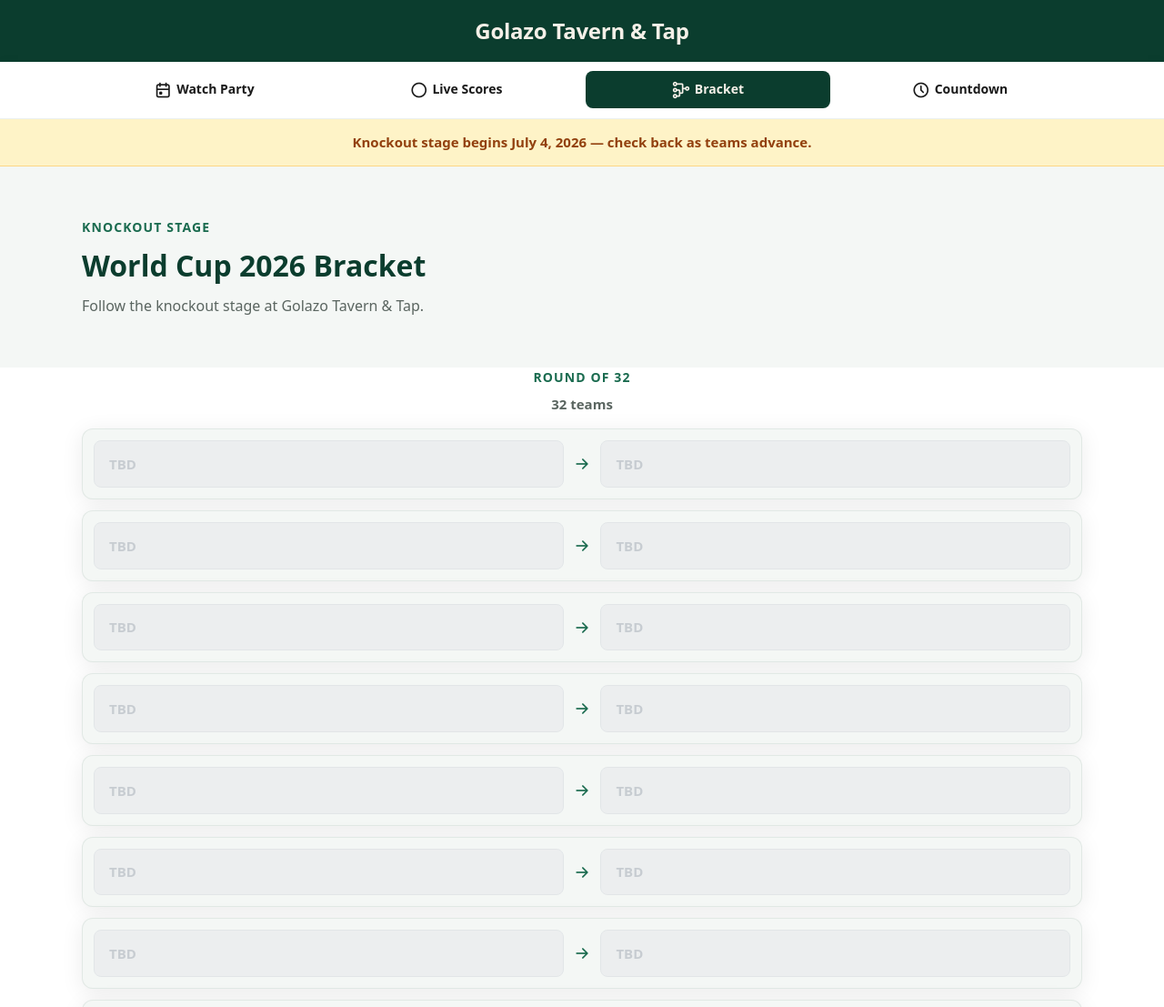
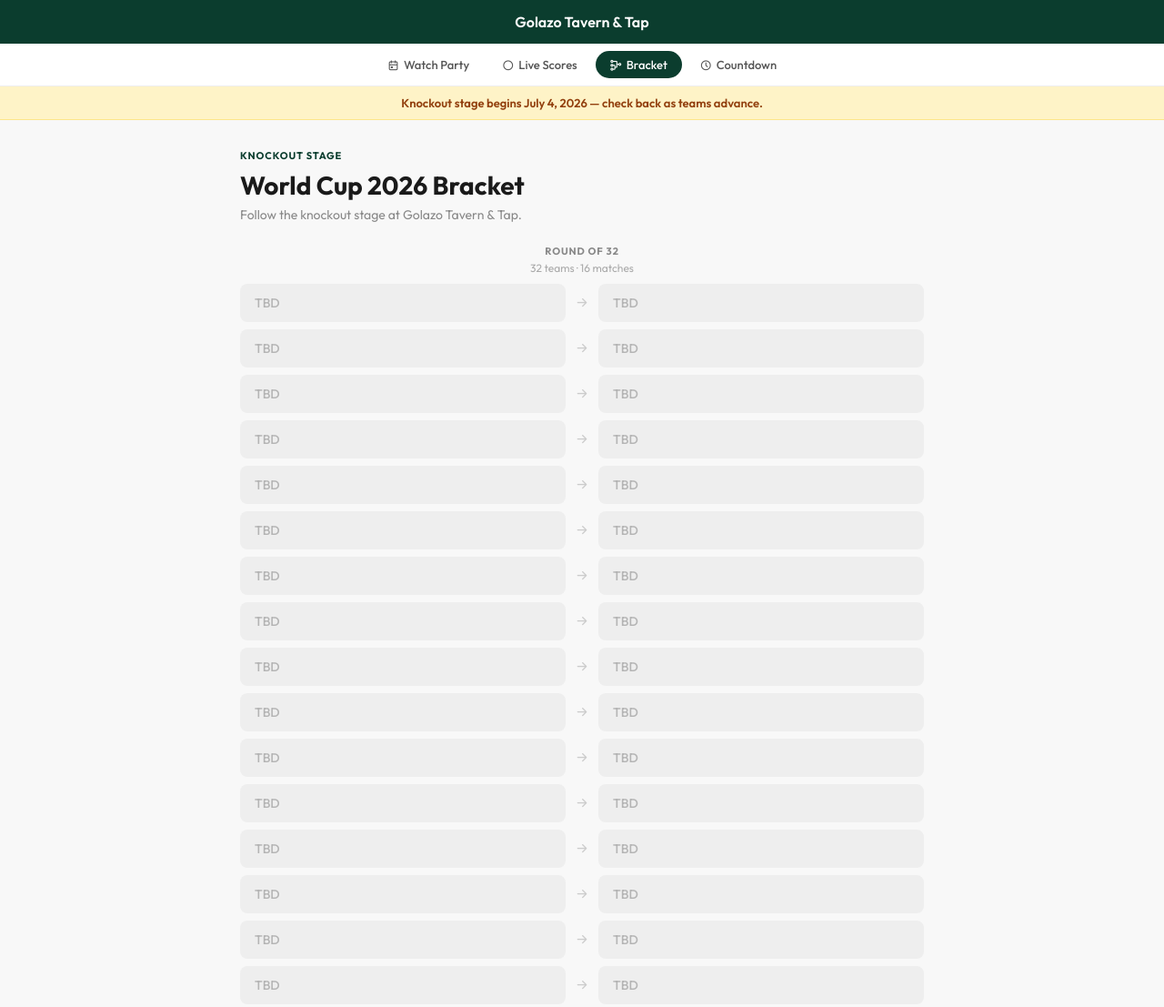
Before and after one commit to stephane234/golazo-web, a website: page bracket.html in a window 1280 px wide. Shown: the top 1107 px of the page at 91% size. Drawn offline with Linux system fonts and the light colour scheme.

Commit message:
bracket clean TBD direct replace

```diff
--- a/bracket.html
+++ b/bracket.html
@@ -1,158 +1,308 @@
 <!DOCTYPE html>
 <html lang="en">
+
 <head>
   <meta charset="UTF-8" />
   <meta name="viewport" content="width=device-width, initial-scale=1.0" />
-    <title>World Cup Bracket</title>
-    <link
-      rel="stylesheet"
-      href="https://cdn.jsdelivr.net/npm/@tabler/icons-webfont@latest/tabler-icons.min.css"
-    />
-    <link rel="stylesheet" href="styles/main.css" />
+  <title>World Cup 2026 Bracket</title>
+  <link rel="stylesheet" href="https://cdn.jsdelivr.net/npm/@tabler/icons-webfont@latest/tabler-icons.min.css" />
+  <link href="https://fonts.googleapis.com/css2?family=Outfit:wght@400;500;600;700&display=swap" rel="stylesheet" />
+  <script src="config.js"></script>
+  <style>
+    *,
+    *::before,
+    *::after {
+      box-sizing: border-box;
+      margin: 0;
+      padding: 0;
+    }
+
+    body {
+      font-family: 'Outfit', sans-serif;
+      background: #f8f8f8;
+      color: #1a1a1a;
+    }
+
+    .top-bar {
+      background: var(--brand, #042C53);
+      padding: 14px 1.5rem;
+      text-align: center;
+    }
+
+    .top-bar h1 {
+      font-size: 16px;
+      font-weight: 600;
+      color: #fff;
+    }
+
+    .nav {
+      background: #fff;
+      border-bottom: 1px solid #eee;
+      display: flex;
+      justify-content: center;
+      gap: 4px;
+      padding: 8px 1rem;
+      position: sticky;
+      top: 0;
+      z-index: 100;
+    }
+
+    .nav a {
+      font-size: 13px;
+      font-weight: 500;
+      padding: 7px 16px;
+      border-radius: 20px;
+      text-decoration: none;
+      color: #555;
+      display: flex;
+      align-items: center;
+      gap: 5px;
+      transition: all .15s;
+    }
+
+    .nav a.active {
+      background: var(--brand, #042C53);
+      color: #fff;
+    }
+
+    .nav a:hover:not(.active) {
+      background: #f0f0f0;
+    }
+
+    .banner {
+      background: #fef3c7;
+      color: #92400e;
+      text-align: center;
+      padding: 10px 1rem;
+      font-size: 13px;
+      font-weight: 600;
+      border-bottom: 1px solid #fde68a;
+    }
+
+    .page-header {
+      padding: 2rem 1.5rem 1.5rem;
+      max-width: 800px;
+      margin: 0 auto;
+    }
+
+    .page-label {
+      font-size: 11px;
+      font-weight: 700;
+      letter-spacing: .08em;
+      text-transform: uppercase;
+      color: var(--brand, #042C53);
+      margin-bottom: 8px;
+    }
+
+    .page-title {
+      font-size: 28px;
+      font-weight: 700;
+      color: #1a1a1a;
+      margin-bottom: 6px;
+    }
+
+    .page-sub {
+      font-size: 14px;
+      color: #888;
+    }
+
+    .bracket-wrap {
+      max-width: 800px;
+      margin: 0 auto;
+      padding: 0 1.5rem 2rem;
+    }
+
+    .round {
+      margin-bottom: 2rem;
+    }
+
+    .round-title {
+      font-size: 11px;
+      font-weight: 700;
+      letter-spacing: .08em;
+      text-transform: uppercase;
+      color: #888;
+      text-align: center;
+      margin-bottom: 12px;
+    }
+
+    .round-meta {
+      font-size: 12px;
+      color: #aaa;
+      text-align: center;
+      margin-bottom: 10px;
+      margin-top: -8px;
+    }
+
+    .match {
+      display: flex;
+      align-items: center;
+      gap: 10px;
+      margin-bottom: 8px;
+    }
+
+    .team {
+      flex: 1;
+      background: #e8e8e8;
+      border-radius: 8px;
+      padding: 12px 16px;
+      display: flex;
+      align-items: center;
+      justify-content: space-between;
+      opacity: .6;
+    }
+
+    .team-name {
+      font-size: 14px;
+      font-weight: 500;
+      color: #888;
+    }
+
+    .arrow {
+      color: #ccc;
+      font-size: 16px;
+      flex-shrink: 0;
+    }
+
+    .update-note {
+      text-align: center;
+      font-size: 12px;
+      color: #aaa;
+      margin-top: 1rem;
+      padding-bottom: 1rem;
+    }
+
+    .footer {
+      background: var(--brand, #042C53);
+      padding: 1.5rem;
+      text-align: center;
+    }
+
+    .footer-name {
+      font-size: 14px;
+      font-weight: 600;
+      color: #fff;
+      margin-bottom: 4px;
+    }
+
+    .footer-addr {
+      font-size: 12px;
+      color: rgba(255, 255, 255, .6);
+      margin-bottom: 8px;
+    }
+
+    .footer-meta {
+      font-size: 11px;
+      color: rgba(255, 255, 255, .4);
+    }
+
+    @media (max-width: 480px) {
+      .nav a span {
+        display: none;
+      }
+
+      .nav a {
+        padding: 8px 12px;
+      }
+
+      .page-title {
+        font-size: 22px;
+      }
+    }
+  </style>
 </head>
+
 <body>
-    <header class="top-bar">
-      <div class="container top-bar__inner">
-        <p class="top-bar__name" id="top-bar-name"></p>
+
+  <div class="top-bar">
+    <h1 id="bar-name">Loading...</h1>
   </div>
-    </header>
 
-    <nav class="site-nav" aria-label="Site navigation">
-      <div class="container site-nav__inner">
-        <a href="index.html" class="site-nav__tab">
-          <i class="ti ti-calendar-event" aria-hidden="true"></i>
-          <span>Watch Party</span>
-        </a>
-        <a href="scores.html" class="site-nav__tab">
-          <i class="ti ti-circle" aria-hidden="true"></i>
-          <span>Live Scores</span>
-        </a>
-        <a href="bracket.html" class="site-nav__tab site-nav__tab--active">
-          <i class="ti ti-tournament" aria-hidden="true"></i>
-          <span>Bracket</span>
-        </a>
-        <a href="countdown.html" class="site-nav__tab">
-          <i class="ti ti-clock" aria-hidden="true"></i>
-          <span>Countdown</span>
-        </a>
-      </div>
+  <nav class="nav">
+    <a href="index.html"><i class="ti ti-calendar-event"></i><span>Watch Party</span></a>
+    <a href="scores.html"><i class="ti ti-circle"></i><span>Live Scores</span></a>
+    <a href="bracket.html" class="active"><i class="ti ti-tournament"></i><span>Bracket</span></a>
+    <a href="countdown.html"><i class="ti ti-clock"></i><span>Countdown</span></a>
   </nav>
 
-    <p class="bracket-banner">
+  <div class="banner">
     Knockout stage begins July 4, 2026 — check back as teams advance.
-    </p>
+  </div>
 
-    <main>
-      <section class="section bracket-intro" aria-labelledby="bracket-heading">
-        <div class="container">
-          <p class="section-label">Knockout stage</p>
-          <h1 class="section__title" id="bracket-heading">World Cup 2026 Bracket</h1>
-          <p class="section__subtitle" id="bracket-subtitle"></p>
+  <div class="page-header">
+    <p class="page-label">Knockout Stage</p>
+    <h1 class="page-title">World Cup 2026 Bracket</h1>
+    <p class="page-sub" id="page-sub"></p>
   </div>
-      </section>
 
-      <section class="section section--alt bracket-body" aria-label="Tournament bracket">
-        <div class="container">
-          <div class="bracket" id="bracket"></div>
-          <p class="bracket-update-note">
-            The bracket is updated manually after each match result.
-          </p>
+  <div class="bracket-wrap">
+
+    <div class="round">
+      <p class="round-title">Round of 32</p>
+      <p class="round-meta">32 teams · 16 matches</p>
+      <div id="r32"></div>
     </div>
-      </section>
-    </main>
 
-    <footer class="footer" id="footer">
-      <div class="container">
-        <p class="footer__name" id="footer-name"></p>
-        <p class="footer__address" id="footer-address"></p>
-        <nav class="footer__social" id="footer-social" aria-label="Social links"></nav>
-        <p class="footer__meta" id="footer-meta" hidden></p>
+    <div class="round">
+      <p class="round-title">Round of 16</p>
+      <div id="r16"></div>
     </div>
+
+    <div class="round">
+      <p class="round-title">Quarterfinals</p>
+      <div id="qf"></div>
+    </div>
+
+    <div class="round">
+      <p class="round-title">Semifinals</p>
+      <div id="sf"></div>
+    </div>
+
+    <div class="round">
+      <p class="round-title">Third Place</p>
+      <div id="tp"></div>
+    </div>
+
+    <div class="round">
+      <p class="round-title">Final</p>
+      <p class="round-meta">July 19 · MetLife Stadium, New Jersey</p>
+      <div id="final"></div>
+    </div>
+
+    <p class="update-note">Bracket updates after each match result.</p>
+  </div>
+
+  <footer class="footer">
+    <p class="footer-name" id="footer-name"></p>
+    <p class="footer-addr" id="footer-addr"></p>
+    <p class="footer-meta">Powered by GolazoWeb · World Cup 2026</p>
   </footer>
 
-    <script src="config.js"></script>
-    <script src="js/shared.js"></script>
   <script>
-      function createTbdMatch() {
-        return { home: "TBD", away: "TBD" };
+    document.documentElement.style.setProperty('--brand', CONFIG.brandColor);
+    document.getElementById('bar-name').textContent = CONFIG.barName;
+    document.getElementById('page-sub').textContent = 'Follow the knockout stage at ' + CONFIG.barName + '.';
+    document.getElementById('footer-name').textContent = CONFIG.barName;
+    document.getElementById('footer-addr').textContent = CONFIG.address;
+
+    function tbdMatch() {
+      return '<div class="match"><div class="team"><span class="team-name">TBD</span></div><i class="ti ti-arrow-right arrow"></i><div class="team"><span class="team-name">TBD</span></div></div>';
     }
 
-      function createTbdMatches(count) {
-        var matches = [];
-        for (var i = 0; i < count; i++) {
-          matches.push(createTbdMatch());
-        }
-        return matches;
+    function fillRound(id, count) {
+      var html = '';
+      for (var i = 0; i < count; i++) html += tbdMatch();
+      document.getElementById(id).innerHTML = html;
     }
 
-      var BRACKET = {
-        roundOf32: createTbdMatches(16),
-        roundOf16: createTbdMatches(8),
-        quarterfinals: createTbdMatches(4),
-        semifinals: createTbdMatches(2),
-        thirdPlace: createTbdMatch(),
-        final: Object.assign(createTbdMatch(), {
-          meta: "July 19 · MetLife Stadium, New Jersey",
-        }),
-      };
+    fillRound('r32', 16);
+    fillRound('r16', 8);
+    fillRound('qf', 4);
+    fillRound('sf', 2);
+    fillRound('tp', 1);
+    fillRound('final', 1);
+  </script>
 
-      function renderTeamCard() {
-        return (
-          '<div class="team-card team-card--tbd">' +
-          '<span class="team-card__name">TBD</span>' +
-          "</div>"
-        );
-      }
+</body>
 
-      function renderMatch() {
-        return (
-          '<div class="bracket-match">' +
-          renderTeamCard() +
-          '<span class="bracket-match__arrow" aria-hidden="true"><i class="ti ti-arrow-right"></i></span>' +
-          renderTeamCard() +
-          "</div>"
-        );
-      }
-
-      function renderRound(title, matches, extraMeta) {
-        var metaHtml = extraMeta
-          ? '<p class="bracket-round__meta">' + extraMeta + "</p>"
-          : "";
-
-        return (
-          '<section class="bracket-round">' +
-          '<h2 class="section-label bracket-round__title">' +
-          title +
-          "</h2>" +
-          metaHtml +
-          '<div class="bracket-round__matches">' +
-          matches.map(renderMatch).join("") +
-          "</div>" +
-          "</section>"
-        );
-      }
-
-      function renderBracket() {
-        document.getElementById("bracket").innerHTML =
-          renderRound("Round of 32", BRACKET.roundOf32, "32 teams") +
-          renderRound("Round of 16", BRACKET.roundOf16) +
-          renderRound("Quarterfinals", BRACKET.quarterfinals) +
-          renderRound("Semifinals", BRACKET.semifinals) +
-          renderRound("Third Place", [BRACKET.thirdPlace]) +
-          renderRound("Final", [BRACKET.final], BRACKET.final.meta);
-      }
-
-      function renderPage() {
-        setPageTitle("World Cup 2026 Bracket");
-        document.getElementById("top-bar-name").textContent = CONFIG.barName;
-        document.getElementById("bracket-subtitle").textContent =
-          "Follow the knockout stage at " + CONFIG.barName + ".";
-        renderSiteFooter();
-      }
-
-      applyBrandColors();
-      renderPage();
-      renderBracket();
-    </script>
-  </body>
 </html>
```
Lines whose indentation alone changed are shown as unchanged.
